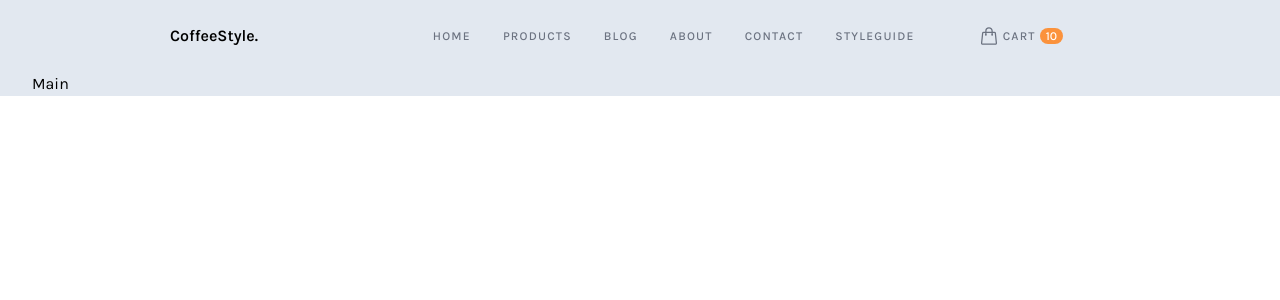
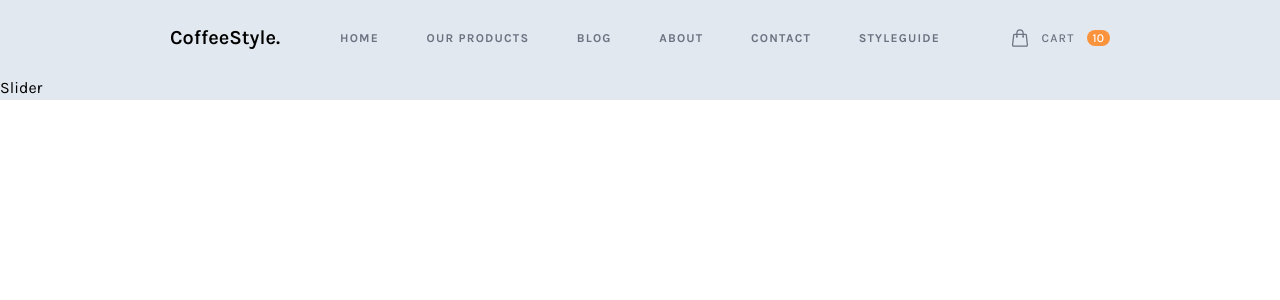
Before and after one commit to nghiakieran/taildwind-coffee-ui, a React (Vite) app: page / in a window 1280 px wide. Shown: the top 300 px of the page. Built offline with nearby package versions, Linux system fonts and the light colour scheme.

Commit message:
Complete Header

```diff
--- a/src/App.jsx
+++ b/src/App.jsx
@@ -6,7 +6,7 @@ import Main from './components/Main/Main'
 function App() {
 
   return (
-    <div className='content-wrapper max-w-1440 text-base mx-auto px-8 bg-slate-200 font-Karla'>
+    <div className='content-wrapper text-base bg-slate-200 font-Karla'>
       <Header />
       <Main />
     </div>
--- a/src/components/Header/Header.jsx
+++ b/src/components/Header/Header.jsx
@@ -3,7 +3,7 @@ import Item from './Item'
 
 const items = [
   'home',
-  'products',
+  'our products',
   'blog',
   'about',
   'contact',
@@ -31,10 +31,10 @@ function Header() {
 
   console.log(isMenuOpen);
   return (
-    <header className='p-6 mx-auto'>
-      <nav className='max-w-940 mx-auto flex justify-between items-center relative'>
-        <div className="basis-2/6 cursor-pointer font-semibold hover:text-gray-700">CoffeeStyle.</div>
-        <div className={`basis-3/6 lg:flex lg:gap-8 tracking-widest lg:justify-between text-xs uppercase text-gray-500 font-medium
+    <header className='max-w-940 mx-auto py-6'>
+      <nav className=' flex justify-between items-center relative gap-5'>
+        <a className="basis-1/6 cursor-pointer text-xl font-semibold hover:text-gray-700">CoffeeStyle.</a>
+        <div className={`basis-4/6 lg:flex lg:gap-8 tracking-widest lg:justify-between text-xs uppercase text-gray-500 font-medium
            ${isMenuOpen ? "lcn-menu-open" : "hidden"}`}
         >
           {items.map(item => {
@@ -43,12 +43,12 @@ function Header() {
             )
           })}
         </div>
-        <div className="basis-3/6 lg:basis-1/6 cursor-pointer hover:text-slate-950 flex justify-end lg:justify-start ml-16 items-center uppercase text-gray-500 font-medium">
-          <svg xmlns="http://www.w3.org/2000/svg" fill="none" viewBox="0 0 24 24" strokeWidth="1.5" stroke="currentColor" className="lcn-icon">
+        <div className="basis-4/6 lg:basis-1/6 py-1 cursor-pointer  hover:text-slate-950 flex justify-end lg:justify-end  items-center uppercase text-gray-500 font-medium">
+          <svg xmlns="http://www.w3.org/2000/svg" fill="none" viewBox="0 0 24 24" strokeWidth="1.5" stroke="currentColor" className="lcn-icon mr-2">
             <path strokeLinecap="round" strokeLinejoin="round" d="M15.75 10.5V6a3.75 3.75 0 1 0-7.5 0v4.5m11.356-1.993 1.263 12c.07.665-.45 1.243-1.119 1.243H4.25a1.125 1.125 0 0 1-1.12-1.243l1.264-12A1.125 1.125 0 0 1 5.513 7.5h12.974c.576 0 1.059.435 1.119 1.007ZM8.625 10.5a.375.375 0 1 1-.75 0 .375.375 0 0 1 .75 0Zm7.5 0a.375.375 0 1 1-.75 0 .375.375 0 0 1 .75 0Z" />
           </svg>
           <span className='mx-1 text-xs tracking-widest '>cart</span>
-          <span className='lcn-badge-circle text-xs bg-orange-400 text-white'>10</span>
+          <span className='lcn-badge-circle text-xs bg-orange-400 ml-2 text-white'>10</span>
         </div>
         <div className='lg:hidden basis-1/6 flex items-center px-3 sm:px-8' >
           <svg onClick={handleToggleMenu} xmlns="http://www.w3.org/2000/svg" fill="none" viewBox="0 0 24 24" strokeWidth="1.5" stroke="currentColor" className='lcn-icon  cursor-pointer'>
--- a/src/components/Main/Main.jsx
+++ b/src/components/Main/Main.jsx
@@ -1,8 +1,11 @@
 import React from 'react'
+import Slider from './Slider'
 
 function Main() {
   return (
-    <div>Main</div>
+    <div>
+      <Slider />
+    </div>
   )
 }
 
--- /dev/null
+++ b/src/components/Main/Slider.jsx
@@ -0,0 +1,9 @@
+import React from 'react'
+
+function Slider() {
+  return (
+    <div>Slider</div>
+  )
+}
+
+export default Slider
--- a/src/index.css
+++ b/src/index.css
@@ -12,7 +12,7 @@
 }
 
 .lcn-header-item {
-  @apply block cursor-pointer hover:text-gray-800 relative after:lg:absolute after:lg:bottom-0 after:lg:bg-light-coffee
+  @apply py-1 font-bold block cursor-pointer hover:text-gray-800 relative after:lg:absolute after:lg:bottom-0 after:lg:bg-light-coffee
       after:lg:left-0 after:lg:w-0 hover:after:lg:w-full after:lg:h-0.5 after:lg:transition-all after:lg:ease-in-out after:lg:duration-300
 }
 .lcn-menu-open {
--- a/tailwind.config.js
+++ b/tailwind.config.js
@@ -26,7 +26,7 @@ export default {
         }
       },
       animation: {
-        slideDown: 'slideDown 0.75s ease-in-out',
+        slideDown: 'slideDown .4s ease-in-out',
       }
     },
   },
```
